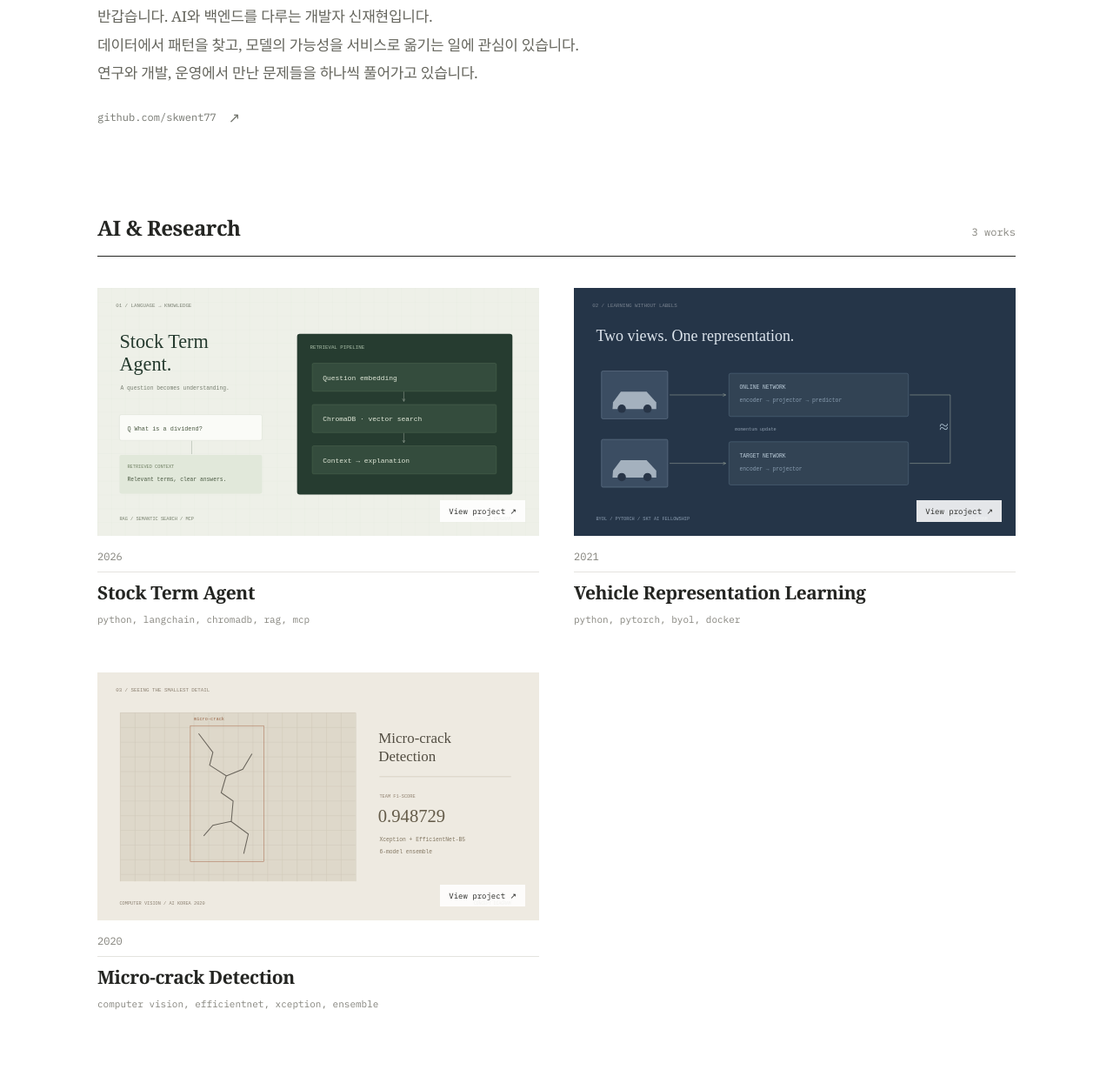
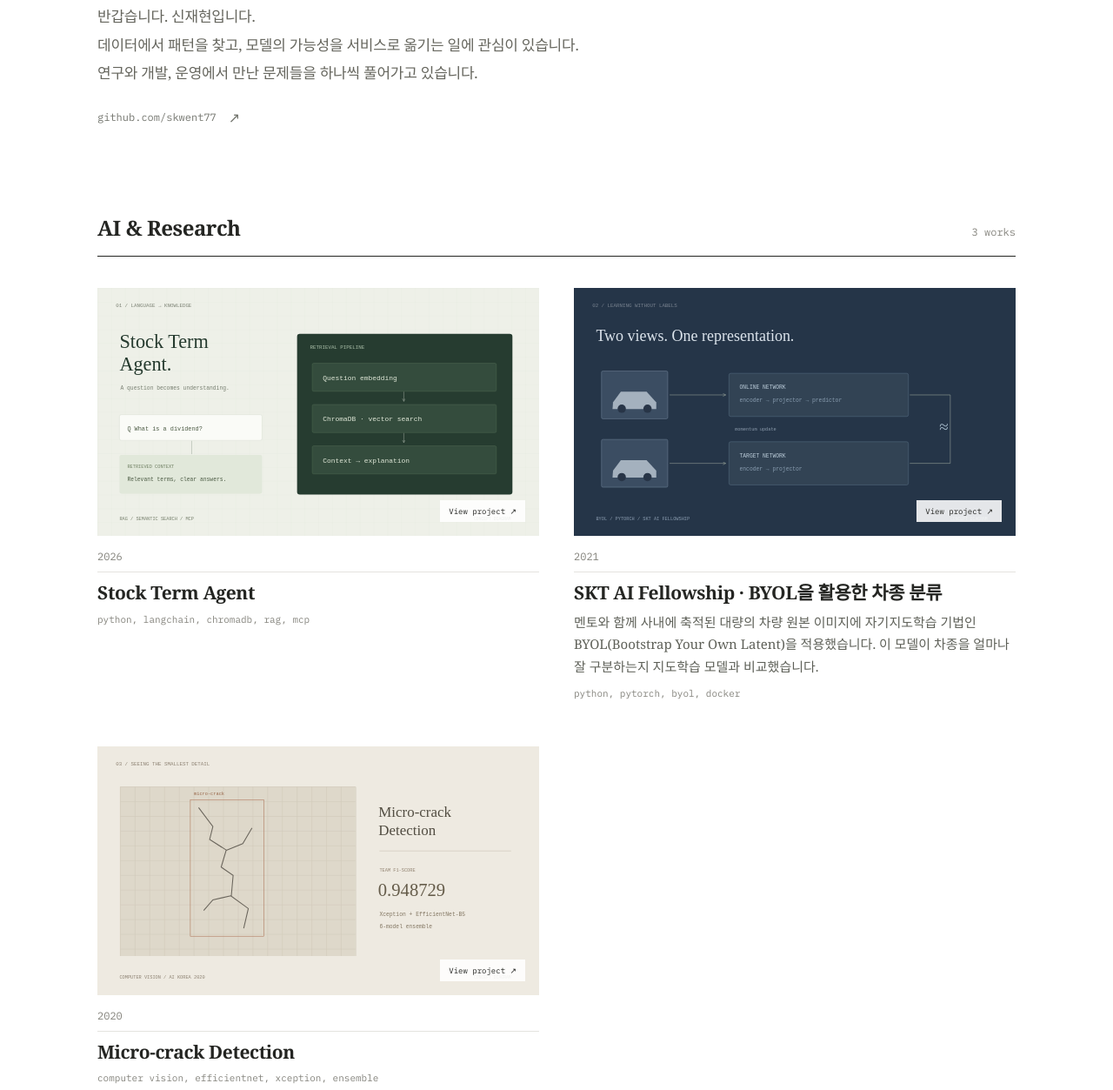
Before and after one commit to skwent77/jaehyun-portfolio, a plain HTML site: page index.html in a window 1280 px wide. Shown: the part 327-1580 px from the top of the page at 87% size. Drawn offline with Linux system fonts and the light colour scheme; a web font is replaced by a local one.

Commit message:
Highlight the SKT AI Fellowship BYOL project

```diff
--- a/index.html
+++ b/index.html
@@ -26,7 +26,7 @@
   <main class="wrap" id="main">
     <section class="hero" aria-labelledby="intro-title">
       <h1 id="intro-title">소프트웨어 개발자,<br>AI와 서비스를 연결합니다.</h1>
-      <p>반갑습니다. AI와 백엔드를 다루는 개발자 신재현입니다.<br class="desktop-break"> 데이터에서 패턴을 찾고, 모델의 가능성을 서비스로 옮기는 일에 관심이 있습니다.<br class="desktop-break"> 연구와 개발, 운영에서 만난 문제들을 하나씩 풀어가고 있습니다.</p>
+      <p>반갑습니다. 신재현입니다.<br class="desktop-break"> 데이터에서 패턴을 찾고, 모델의 가능성을 서비스로 옮기는 일에 관심이 있습니다.<br class="desktop-break"> 연구와 개발, 운영에서 만난 문제들을 하나씩 풀어가고 있습니다.</p>
       <a class="quiet-link mono" href="https://github.com/skwent77" target="_blank" rel="noopener noreferrer">github.com/skwent77 <span aria-hidden="true">↗</span></a>
     </section>
 
@@ -34,7 +34,13 @@
       <div class="section-heading"><h2 id="ai-title">AI & Research</h2><span class="mono">3 works</span></div>
       <div class="project-grid">
         <button class="project" type="button" data-project="stock" aria-haspopup="dialog"><span class="project-image"><img src="./assets/stock.svg" alt="질문, 벡터 검색, 용어 설명을 연결한 주식 용어 에이전트 구조" width="960" height="540" fetchpriority="high"><span class="view-project">View project ↗</span></span><span class="project-meta mono">2026</span><h3>Stock Term Agent</h3><span class="project-tags mono">python, langchain, chromadb, rag, mcp</span></button>
-        <button class="project" type="button" data-project="byol" aria-haspopup="dialog"><span class="project-image"><img src="./assets/byol.svg" alt="온라인 네트워크와 타깃 네트워크를 연결한 BYOL 연구 그래픽" width="960" height="540" loading="lazy"><span class="view-project">View project ↗</span></span><span class="project-meta mono">2021</span><h3>Vehicle Representation Learning</h3><span class="project-tags mono">python, pytorch, byol, docker</span></button>
+        <button class="project" type="button" data-project="byol" aria-haspopup="dialog">
+          <span class="project-image"><img src="./assets/byol.svg" alt="차량 이미지를 서로 다르게 변환해 BYOL의 온라인 네트워크와 타깃 네트워크에 입력하는 과정" width="960" height="540" loading="lazy"><span class="view-project">View project ↗</span></span>
+          <span class="project-meta mono">2021</span>
+          <h3>SKT AI Fellowship · BYOL을 활용한 차종 분류</h3>
+          <span class="project-summary">멘토와 함께 사내에 축적된 대량의 차량 원본 이미지에 자기지도학습 기법인 BYOL(Bootstrap Your Own Latent)을 적용했습니다. 이 모델이 차종을 얼마나 잘 구분하는지 지도학습 모델과 비교했습니다.</span>
+          <span class="project-tags mono">python, pytorch, byol, docker</span>
+        </button>
         <button class="project" type="button" data-project="crack" aria-haspopup="dialog"><span class="project-image"><img src="./assets/crack.svg" alt="타일 표면의 미세한 균열을 표시한 컴퓨터 비전 그래픽" width="960" height="540" loading="lazy"><span class="view-project">View project ↗</span></span><span class="project-meta mono">2020</span><h3>Micro-crack Detection</h3><span class="project-tags mono">computer vision, efficientnet, xception, ensemble</span></button>
       </div>
     </section>
--- a/projects.js
+++ b/projects.js
@@ -1,6 +1,6 @@
 window.portfolioProjects = [
   {id:'stock',title:'Stock Term Agent',category:'AI & Research',year:'2026',image:'stock',tags:'python, langchain, chromadb, rag, mcp',description:'자연어 질문에서 관련 주식 용어를 찾고 설명하는 한국어 주식 용어 RAG 에이전트입니다.',points:['한국어 주식 용어를 임베딩하고, ChromaDB의 cosine 유사도 검색으로 관련 문서를 조회했습니다.','LangChain과 다국어 임베딩을 연결해 질문에서 검색으로 이어지는 흐름을 구성했습니다.','검색 기능을 MCP 도구로 분리해 에이전트가 호출할 수 있는 구조를 탐색했습니다.'],links:[{label:'View on GitHub', url:'https://github.com/skwent77/stock-term-agent'}],note:'연결된 저장소는 프로젝트 소개용입니다. 공개된 소스의 범위는 저장소에서 확인할 수 있습니다.'},
-  {id:'byol',title:'Vehicle Representation Learning',category:'AI & Research',year:'2021',image:'byol',tags:'python, pytorch, byol, docker',description:'SKT AI Fellowship 3기에서 수행한 차량 이미지 자기지도학습 연구입니다. 라벨 없는 데이터로 차량 분류에 활용할 표현을 학습했습니다.',points:['BYOL 논문의 온라인 네트워크와 타깃 네트워크 상호작용을 분석하고 구현했습니다.','Pascal 형식의 바운딩박스 좌표를 YOLO 형식으로 변환해 차량 이미지 처리에 활용했습니다.','Docker 컨테이너 기반의 개발 환경을 구축했습니다.','팀 차량 분류 모델의 F1-score를 0.04 개선했으며, SKT AI Fellowship 3기 장려상을 수상했습니다.'],links:[{label:'View on GitHub', url:'https://github.com/skwent77/SKT-AI-Fellowship'}, {label:'DEVOCEAN에서 연구 결과 읽기', url:'https://devocean.sk.com/blog/techBoardDetail.do?ID=163494'}],note:'3인 팀 연구이며, BYOL 구현과 Docker 환경 구축을 담당했습니다. 성능 개선 값은 프로젝트 기록에 따른 팀 모델의 결과입니다.'},
+  {id:'byol',title:'SKT AI Fellowship · BYOL을 활용한 차종 분류',category:'AI & Research',year:'2021',image:'byol',tags:'python, pytorch, byol, docker',description:'SKT AI Fellowship 3기에서 멘토와 함께 라벨 없는 사내 차량 이미지를 차종 분류에 활용하는 방법을 연구했습니다. PyTorch로 구현한 BYOL(Bootstrap Your Own Latent)로 사전학습한 뒤, 승용차·택시·트럭·버스·승합차를 구분하는 성능을 지도학습 모델과 비교했습니다.',points:['BYOL 논문의 온라인 네트워크와 타깃 네트워크 상호작용을 분석하고 구현했습니다.','Pascal 형식의 바운딩박스 좌표를 YOLO 형식으로 변환해 차량 이미지 처리에 활용했습니다.','Docker 컨테이너 기반의 개발 환경을 구축했습니다.','팀 차량 분류 모델의 F1-score를 0.04 개선했으며, SKT AI Fellowship 3기 장려상을 수상했습니다.'],links:[{label:'View on GitHub', url:'https://github.com/skwent77/SKT-AI-Fellowship'}, {label:'DEVOCEAN에서 연구 결과 읽기', url:'https://devocean.sk.com/blog/techBoardDetail.do?ID=163494'}],note:'3인 팀 연구이며, BYOL 구현과 Docker 환경 구축을 담당했습니다. 성능 개선 값은 프로젝트 기록에 따른 팀 모델의 결과입니다.'},
   {id:'crack',title:'Micro-crack Detection',category:'AI & Research',year:'2020',image:'crack',tags:'computer vision, efficientnet, xception, ensemble',description:'타일 이미지의 미세한 균열을 판별하는 컴퓨터 비전 프로젝트입니다. 2020 인공지능 문제해결 경진대회 본선에서 수행했습니다.',points:['ImageNet 사전학습 모델인 Xception과 EfficientNet-B5를 활용해 전이학습을 수행했습니다.','Horizontal Flip과 픽셀 정규화를 적용하고, 학습 및 검증 결과를 비교했습니다.','Xception 3개와 EfficientNet-B5 3개의 예측을 결합한 앙상블을 구성했습니다.','팀 최종 F1-score 0.948729, 본선 3위 우수상을 기록했습니다.'],links:[{label:'View on GitHub', url:'https://github.com/skwent77/2020aikorea-round2'}],note:'대회 결과와 모델 구성은 공개 저장소의 README에 기록되어 있습니다.'},
   {id:'peelie',title:'Peelie',category:'Backend',year:'Web application',image:'peelie',tags:'java, spring boot, jpa, gpt api, github actions',description:'설문 결과를 바탕으로 생성형 AI가 카드를 만드는 소셜 온보딩 서비스의 백엔드 프로젝트입니다.',points:['설문 데이터와 GPT API를 연결하는 카드 생성 API를 개발했습니다.','시간이 걸리는 생성 작업을 비동기로 처리하고, 폴링으로 결과를 조회하는 흐름을 적용했습니다.','4계층 구조를 적용해 요청 처리와 비즈니스 로직, 데이터 접근의 역할을 나누었습니다.'],note:'기존 포트폴리오에 정리된 프로젝트입니다. 상단 그래픽은 처리 흐름을 설명하는 개념도입니다.'},
   {id:'czb',title:'CZB — Bookmark Manager',category:'Backend',year:'Web application',image:'czb',tags:'java, spring boot, spring security, jwt, jpa, mysql',description:'사용자별로 북마크와 폴더를 관리하는 웹 서비스의 백엔드 프로젝트입니다.',points:['Spring Security와 JWT를 활용한 사용자 인증을 구현했습니다.','사용자별 북마크와 폴더의 계층 구조를 데이터 모델과 API로 구성했습니다.','깊은 폴더 계층을 삭제할 때 반복 처리 방식을 적용해 삭제 로직을 개선했습니다.'],note:'기존 포트폴리오에 정리된 프로젝트입니다. 상단 그래픽은 폴더와 북마크의 구조를 설명하는 개념도입니다.'},
--- a/styles.css
+++ b/styles.css
@@ -27,3 +27,14 @@
   line-height: 1.65;
   overflow-wrap: anywhere;
 }
+
+.project-grid { align-items: start; }
+.project-summary {
+  display: block;
+  margin: 4px 0 9px;
+  font-size: 15px;
+  line-height: 1.7;
+  color: #5e6058;
+  word-break: keep-all;
+  overflow-wrap: anywhere;
+}
```
